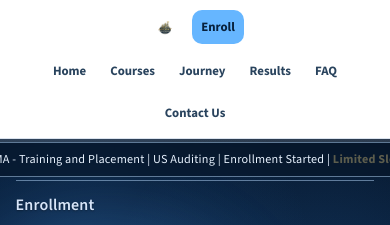
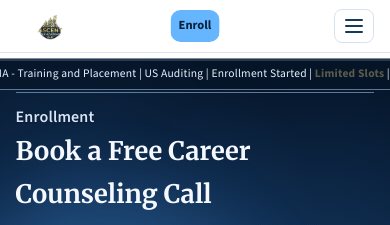
Before and after one commit to edutrip2025-crypto/ascenttax_academy, a plain HTML site: page index.html in a window 390 px wide. Both pictures are taken after a click on the button "Enroll". Shown: the top 225 px of the page. Drawn offline with nearby package versions, Linux system fonts and the light colour scheme.

Commit message:
Refine header/mobile layout and branding polish

```diff
--- a/index.html
+++ b/index.html
@@ -24,6 +24,11 @@
       <a class="brand" href="#" data-page="home">
         <img src="assets/ascent_logo.png" alt="Ascent Tax Academy logo" class="brand-logo">
       </a>
+      <button id="menu-toggle" class="menu-toggle" type="button" aria-label="Toggle navigation" aria-expanded="false">
+        <span></span>
+        <span></span>
+        <span></span>
+      </button>
       <nav class="site-nav" aria-label="Primary">
         <button class="nav-tab active" type="button" data-page="home">Home</button>
         <button class="nav-tab" type="button" data-page="courses">Courses</button>
--- a/script.js
+++ b/script.js
@@ -2,6 +2,8 @@ const tabPages = [...document.querySelectorAll('.tab-page')];
 const navTabs = [...document.querySelectorAll('[data-page]')];
 const siteHeader = document.querySelector('.site-header');
 const homeLogo = document.querySelector('.home-brand-logo');
+const menuToggle = document.getElementById('menu-toggle');
+const siteNav = document.querySelector('.site-nav');
 const progressBar = document.getElementById('scroll-progress-bar');
 const backToTopBtn = document.getElementById('back-to-top');
 let activePage = 'home';
@@ -103,8 +105,24 @@ function setActivePage(pageName) {
 navTabs.forEach((control) => {
   control.addEventListener('click', (event) => {
     event.preventDefault();
+    if (siteNav) siteNav.classList.remove('open');
+    if (menuToggle) menuToggle.setAttribute('aria-expanded', 'false');
     setActivePage(control.dataset.page);
   });
+});
+
+if (menuToggle && siteNav) {
+  menuToggle.addEventListener('click', () => {
+    const open = siteNav.classList.toggle('open');
+    menuToggle.setAttribute('aria-expanded', open ? 'true' : 'false');
+  });
+}
+
+window.addEventListener('resize', () => {
+  if (window.innerWidth > 760 && siteNav && menuToggle) {
+    siteNav.classList.remove('open');
+    menuToggle.setAttribute('aria-expanded', 'false');
+  }
 });
 
 window.addEventListener('scroll', () => {
--- a/styles.css
+++ b/styles.css
@@ -233,16 +233,38 @@ body {
 }
 
 .site-header.settled .brand-logo {
-  width: 78px;
-  height: 78px;
+  width: 92px;
+  height: 92px;
   opacity: 1;
-  transform: scale(1);
+  transform: scale(1.7);
 }
 
 .site-nav {
   display: flex;
   gap: 8px;
   flex-wrap: wrap;
+}
+
+.menu-toggle {
+  display: none;
+  width: 40px;
+  height: 34px;
+  border: 1px solid #d8e2ef;
+  background: #ffffff;
+  border-radius: 8px;
+  align-items: center;
+  justify-content: center;
+  gap: 4px;
+  flex-direction: column;
+  cursor: pointer;
+}
+
+.menu-toggle span {
+  display: block;
+  width: 18px;
+  height: 2px;
+  background: #173a59;
+  border-radius: 2px;
 }
 
 .nav-tab {
@@ -1193,35 +1215,73 @@ h3 {
 
 @media (max-width: 760px) {
   :root {
-    --header-offset: 96px;
+    --header-offset: 58px;
   }
 
   .header-inner {
-    min-height: auto;
-    padding: 8px 0;
-    flex-wrap: wrap;
-    justify-content: center;
+    min-height: 52px;
+    padding: 5px 0;
+    display: flex;
     align-items: center;
+    justify-content: space-between;
     gap: 8px;
+    position: relative;
+  }
+
+  .menu-toggle {
+    display: inline-flex;
+    margin-left: auto;
+    z-index: 2;
+  }
+
+  .brand {
+    min-width: 32px;
+    z-index: 2;
+  }
+
+  .header-inner .btn-small {
+    position: absolute;
+    left: 50%;
+    transform: translateX(-50%);
+    margin: 0;
+    z-index: 1;
+  }
+
+  .header-inner .btn-small:hover {
+    transform: translateX(-50%) translateY(-1px);
   }
 
   .site-nav {
-    width: 100%;
-    order: 3;
-    justify-content: center;
-    row-gap: 8px;
-    column-gap: 6px;
-    flex-wrap: wrap;
-    overflow: visible;
-    padding-bottom: 0;
+    position: absolute;
+    top: calc(100% + 8px);
+    left: 0;
+    right: 0;
+    background: #ffffff;
+    border: 1px solid #d8e2ef;
+    border-radius: 10px;
+    padding: 8px;
+    box-shadow: 0 8px 24px rgba(16, 35, 59, 0.14);
+    display: none;
+    flex-direction: column;
+    gap: 6px;
+    z-index: 40;
+  }
+
+  .site-nav.open {
+    display: flex;
   }
 
   .nav-tab,
   .btn-small {
-    min-height: 32px;
-    font-size: 0.8rem;
-    padding: 5px 8px;
+    min-height: 30px;
+    font-size: 0.78rem;
+    padding: 4px 7px;
     flex: 0 0 auto;
+  }
+
+  .nav-tab {
+    width: 100%;
+    text-align: left;
   }
 
   .page-host {
@@ -1260,8 +1320,9 @@ h3 {
   }
 
   .site-header.settled .brand-logo {
-    width: 38px;
-    height: 38px;
+    width: 36px;
+    height: 36px;
+    transform: scale(1.9);
   }
 
   .home-brand-logo {
@@ -1284,8 +1345,8 @@ h3 {
   }
 
   .ticker-track span {
-    font-size: 0.76rem;
-    padding: 6px 12px;
+    font-size: 0.72rem;
+    padding: 5px 10px;
   }
 
   .contact-form-wrap {
```
Also changed, not shown: README.md, vercel.json (added).
